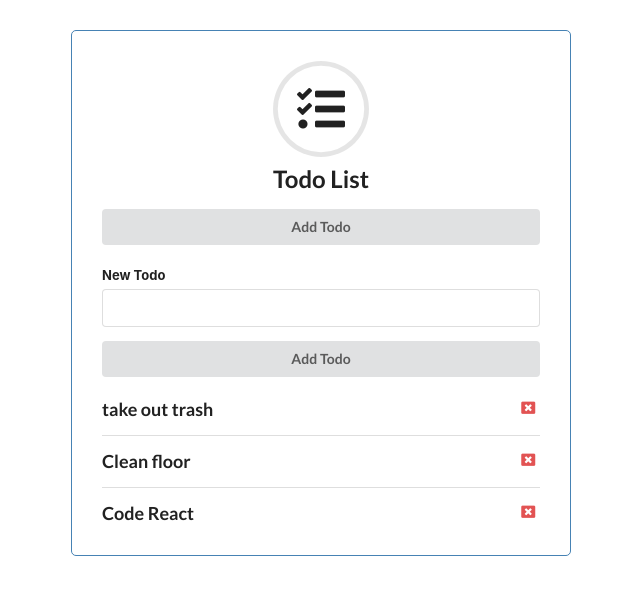
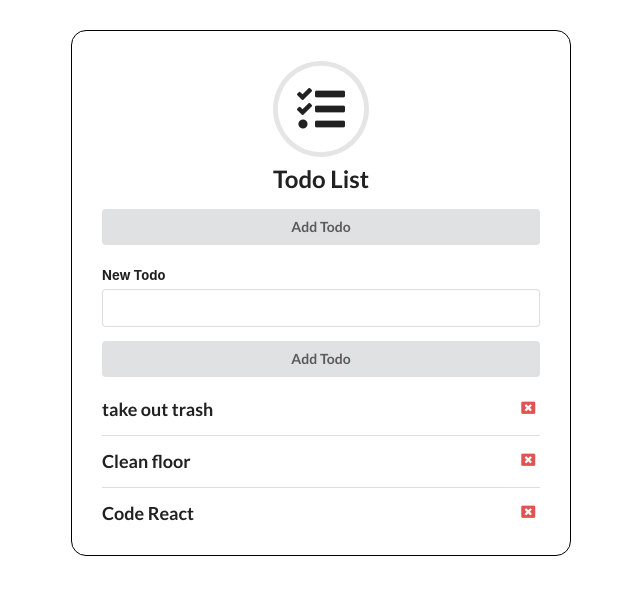
Before and after one commit to builtbyjosh/todoAppV1, a React (Create React App) app: page / in a window 1280 px wide. Shown: the top 594 px of the page, without its empty margins (319-959 px from the left). Built offline with nearby package versions, Linux system fonts and the light colour scheme.

Commit message:
implimenting delete functionality

```diff
--- a/src/App.js
+++ b/src/App.js
@@ -1,14 +1,26 @@
-import './App.css';
-import AddTask from './components/AddTask';
-import Header from './components/Header';
-import Tasks from './components/Tasks';
+import "./App.css";
+import AddTask from "./components/AddTask";
+import Header from "./components/Header";
+import Tasks from "./components/Tasks";
 
 function App() {
+  const taskList = [
+    { id: 1, text: "take out trash" },
+    { id: 2, text: "Clean floor" },
+    { id: 3, text: "Code React" },
+  ];
+
+  // delete task
+  const deleteTask = (id) => {
+
+    taskList.filter((task) => task.id !== id);
+  };
+
   return (
     <div className="container">
       <Header />
       <AddTask />
-      <Tasks />
+      <Tasks taskList={taskList} onDelete={deleteTask} />
     </div>
   );
 }
--- a/src/components/Task.js
+++ b/src/components/Task.js
@@ -1,13 +1,13 @@
 import React from "react";
 
-const Task = ({ task }) => {
+const Task = ({ task, onDelete }) => {
   return (
     <div className="item">
       <div className="middle aligned content">
         <h3>{task.text}</h3>
       </div>
       <div className="header">
-        <i className="icon window close link red"></i>
+        <i className="icon window close link red" onClick={() => onDelete(task.id)}></i>
       </div>
     </div>
   );
--- a/src/components/Tasks.js
+++ b/src/components/Tasks.js
@@ -1,17 +1,13 @@
 import React from "react";
 import Task from "./Task";
 
-const Tasks = () => {
-  const taskList = [
-    { id: 1, text: "take out trash" },
-    { id: 2, text: "Clean floor" },
-    { id: 3, text: "Code React" },
-  ];
+const Tasks = ({taskList, onDelete}) => {
+
 
   return (
     <div className="ui divided items">
       {taskList.map((task) => (
-        <Task key={task.id} task={task} />
+        <Task key={task.id} task={task} onDelete={onDelete}/>
       ))}
     </div>
   );
--- a/src/index.css
+++ b/src/index.css
@@ -18,9 +18,9 @@ body {
   margin: 30px auto;
   overflow: auto;
   min-height: 300px;
-  border: 1px solid steelblue;
+  border: 1px solid black;
   padding: 30px;
-  border-radius: 5px;
+  border-radius: 15px;
 }
 
 code {
```
